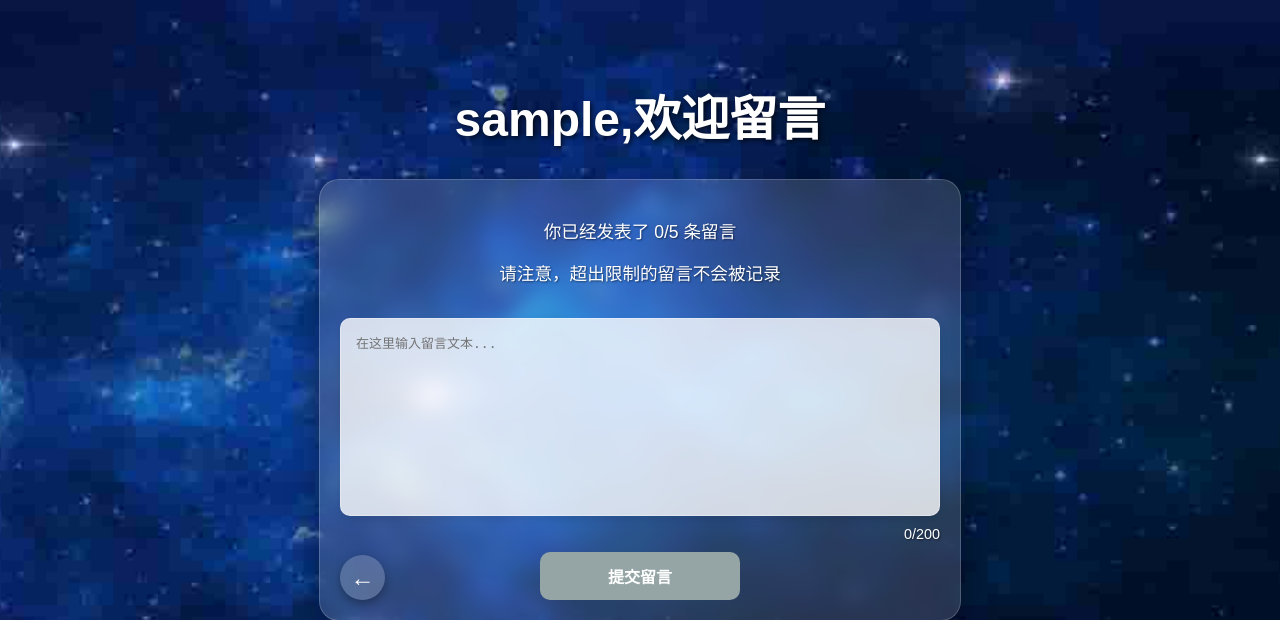
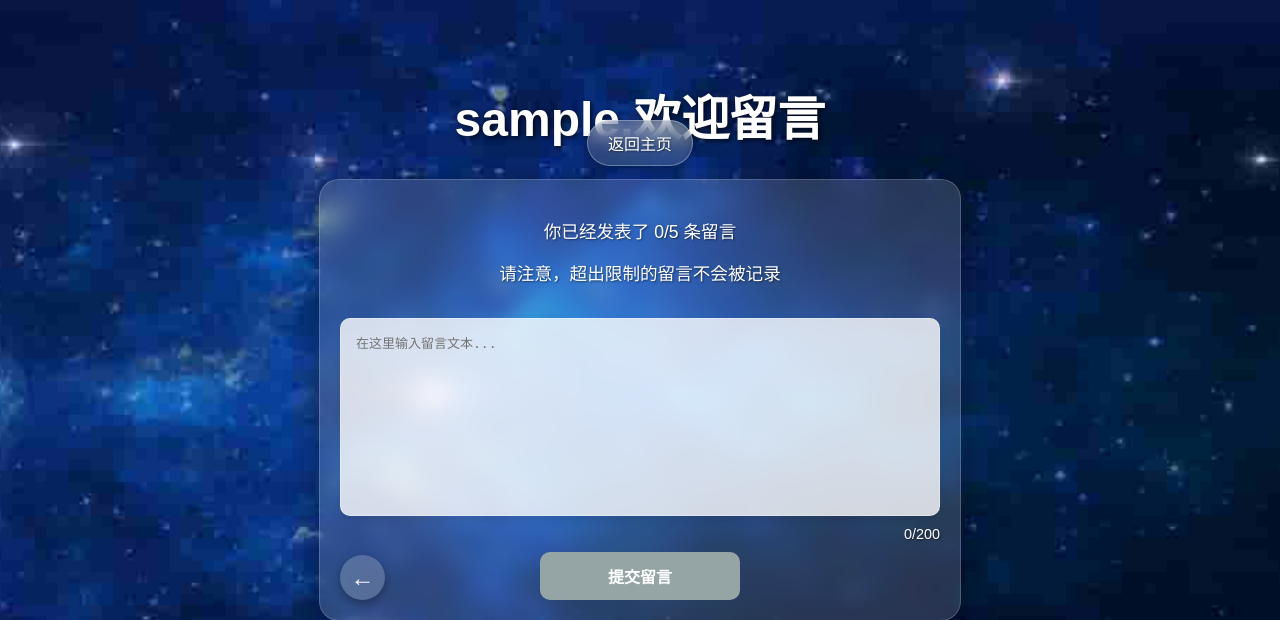
Before and after one commit to Joe-REAL-0/JoeSite, a Flask app: page /note in a window 1280 px wide. Shown: the top 620 px of the page. Run offline with Flask 3, Linux system fonts and the light colour scheme; the visitor is signed in with stand-in values (Sample User, id 1); data that the repository does not hold is empty.

Commit message:
为各个页面添加返回主页的按钮

```diff
--- a/static/css/html-style/note.css
+++ b/static/css/html-style/note.css
@@ -43,6 +43,37 @@ body {
     position: absolute;
     top: 50px;
     z-index: 1;
+}
+
+/* 页面头部样式 */
+.page-header {
+    position: absolute;
+    top: 120px;
+    display: flex;
+    justify-content: center;
+    align-items: center;
+    gap: 15px;
+    z-index: 2;
+}
+
+.back-home-btn {
+    padding: 10px 20px;
+    background: rgba(255, 255, 255, 0.15);
+    backdrop-filter: blur(10px);
+    border: 1px solid rgba(255, 255, 255, 0.3);
+    border-radius: 25px;
+    text-decoration: none;
+    color: white;
+    transition: all 0.3s ease;
+    box-shadow: 0 4px 10px rgba(0, 0, 0, 0.2);
+    display: inline-block;
+    text-shadow: 1px 1px 2px rgba(0, 0, 0, 0.5);
+}
+
+.back-home-btn:hover {
+    background: rgba(255, 255, 255, 0.25);
+    transform: translateY(-3px);
+    box-shadow: 0 6px 16px rgba(0, 0, 0, 0.3);
 }
 
 /* 留言面板样式 */
--- a/templates/friend_link.html
+++ b/templates/friend_link.html
@@ -17,6 +17,9 @@
 <body>
     <div class="CenterContainer">
         <h1 id="title">友情链接</h1>
+        <div class="page-header">
+            <a href="{{ url_for('main.hello') }}" class="back-home-btn">返回主页</a>
+        </div>
         <div id="friend_link_panel" class="glassmorphism">
             <div id="friend_link_container">
                 {% if friend_links %}
--- a/templates/index.html
+++ b/templates/index.html
@@ -41,7 +41,7 @@
                 <div class="ButtonIcon" style="background-color: gray;">
                     <img class="ButtonImg" src="{{ url_for('static',filename = 'images/button_image/could_storage.png' ) }}">
                 </div>
-                <a class="SideButton" >私人网盘</a>
+                <a class="SideButton" href="https://cloud.furryjoe.site">私人网盘</a>
             </div>
 
             <div class="ButtonContainer">
--- a/templates/login.html
+++ b/templates/login.html
@@ -12,6 +12,7 @@
     <script src="{{ url_for('static', filename='js/login.js') }}"></script>
 </head>
 <body>
+    <a href="{{ url_for('main.hello') }}" class="back-home-btn">返回主页</a>
     <div id="cover"></div>
     <div class="CenterContainer">
         <form id="login_form" action="/login_checker" method="POST">
--- a/templates/message_wall.html
+++ b/templates/message_wall.html
@@ -17,6 +17,9 @@
 <body>
     <div class="CenterContainer">
         <h1 id="title">留言墙</h1>
+        <div class="page-header">
+            <a href="{{ url_for('main.hello') }}" class="back-home-btn">返回主页</a>
+        </div>
         <div id="message_wall_panel" class="glassmorphism">
             <div id="user_avatar_bar">
                 {% if users %}
--- a/templates/note.html
+++ b/templates/note.html
@@ -18,6 +18,9 @@
 <body>
     <div class="CenterContainer">
         <h1 id="title">{{nickname}},欢迎留言</h1>
+        <div class="page-header">
+            <a href="{{ url_for('main.hello') }}" class="back-home-btn">返回主页</a>
+        </div>
         <div id="note_panel" class="glassmorphism">
             <div id="user_message_count">
                 <p>你已经发表了
--- a/templates/oc_introduce.html
+++ b/templates/oc_introduce.html
@@ -17,6 +17,9 @@
 <body>
     <div class="CenterContainer">
         <h1 id="title">档案馆</h1>
+        <div class="page-header">
+            <a href="{{ url_for('main.hello') }}" class="back-home-btn">返回主页</a>
+        </div>
         <button id="sidebar-toggle" aria-label="切换侧边栏">
             ☰
         </button>
--- a/templates/register.html
+++ b/templates/register.html
@@ -12,6 +12,7 @@
     <script src="{{ url_for('static', filename='js/register.js')}}"></script>
 </head>
 <body>
+    <a href="{{ url_for('main.hello') }}" class="back-home-btn">返回主页</a>
     <div id="cover"></div>
     <div class="CenterContainer">
         <form id="register_form" action="/register_checker" method="POST">
```
Also changed, not shown: static/css/html-style/friend_link.css (+31 -0 lines), static/css/html-style/login.css (+31 -0 lines), static/css/html-style/message_wall.css (+31 -0 lines), static/css/html-style/oc_introduce.css (+31 -0 lines), static/css/html-style/register.css (+31 -0 lines), templates/diary.html (deleted).
